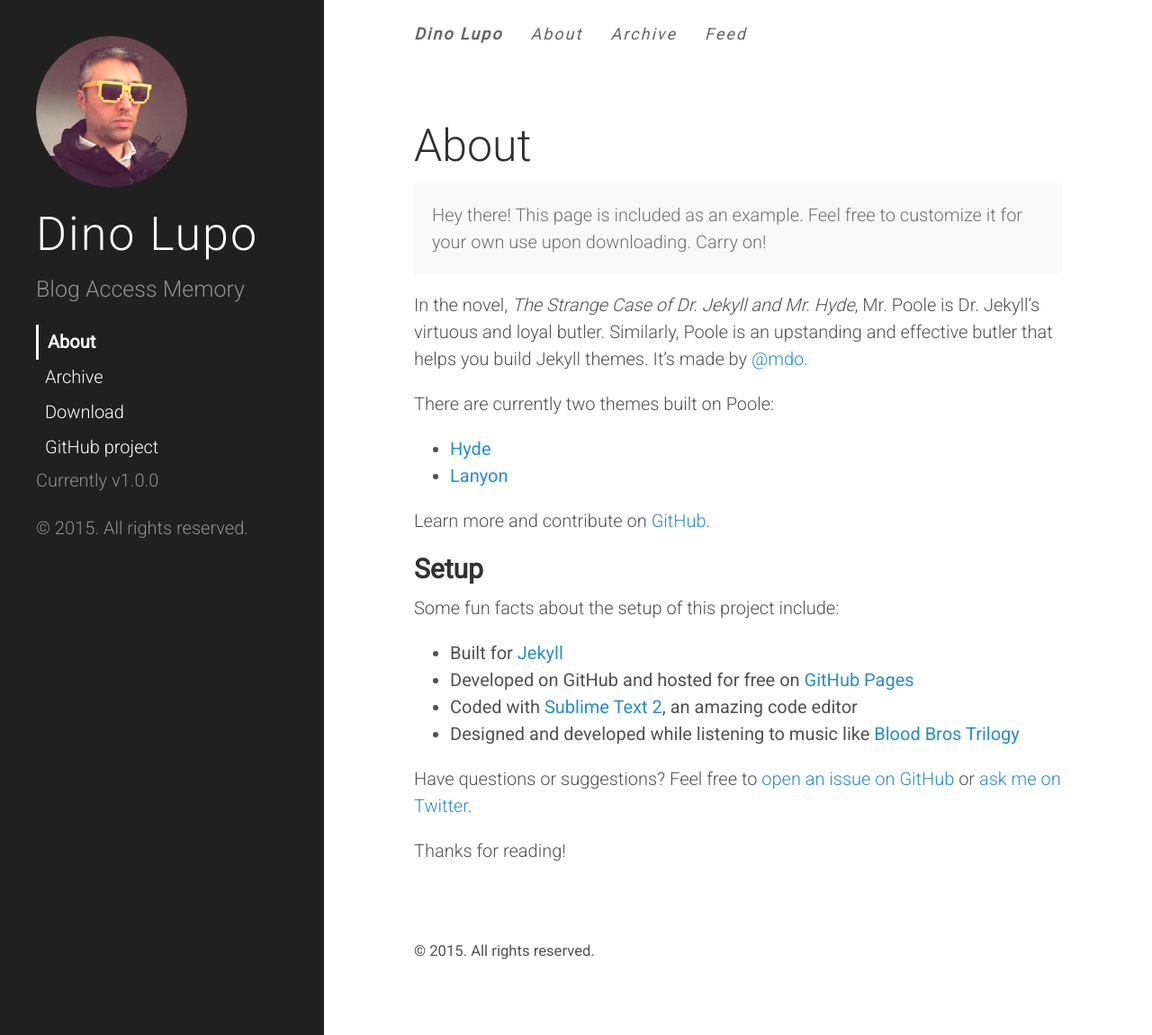
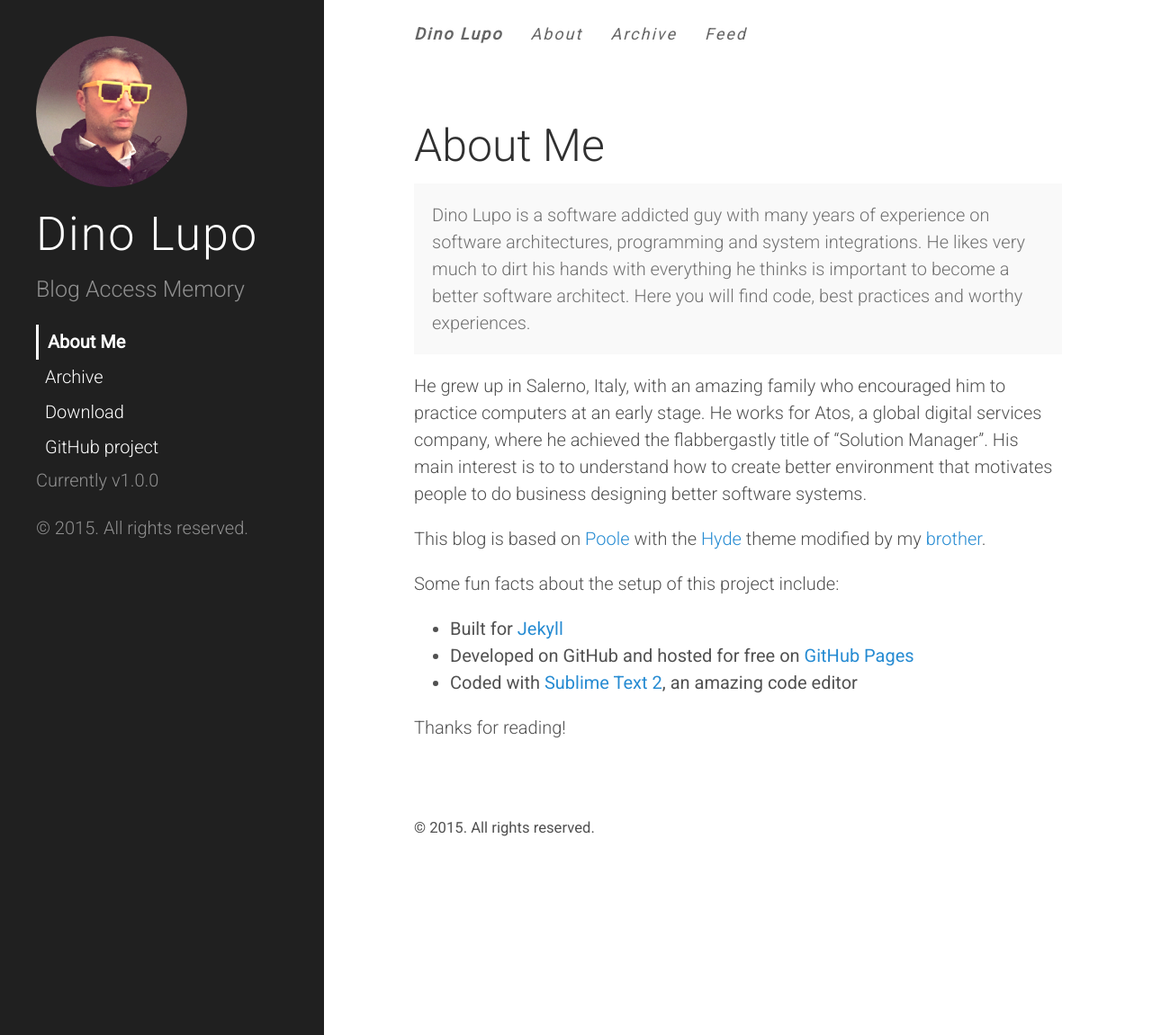
Before and after one commit to dinolupo/dinolupo.github.io, a Jekyll site: the page built from about.md, in a window 1280 px wide and 1151 px high. Shown: the whole window at 90% size. Built offline with Jekyll 4.4.1, drawn with Linux system fonts in a browser that asks for light colours.

Commit message:
About Done

```diff
--- a/about.md
+++ b/about.md
@@ -1,30 +1,24 @@
 ---
 layout: page
-title: About
+title: About Me
 ---
 
 <p class="message">
-  Hey there! This page is included as an example. Feel free to customize it for your own use upon downloading. Carry on!
+  Dino Lupo is a software addicted guy with many years of experience on software architectures, programming and system integrations. He likes very much to dirt his hands with everything he thinks is important to become a better software architect. Here you will find code, best practices and worthy experiences.
 </p>
 
-In the novel, *The Strange Case of Dr. Jekyll and Mr. Hyde*, Mr. Poole is Dr. Jekyll's virtuous and loyal butler. Similarly, Poole is an upstanding and effective butler that helps you build Jekyll themes. It's made by [@mdo](https://twitter.com/mdo).
+He grew up in Salerno, Italy, with an amazing family who encouraged him to practice computers at an early stage.
+He works for Atos, a global digital services company, where he achieved the flabbergastly title of "Solution Manager".
+His main interest is to to understand how to create better environment that motivates people to do business designing better software systems.
 
-There are currently two themes built on Poole:
 
-* [Hyde](http://hyde.getpoole.com)
-* [Lanyon](http://lanyon.getpoole.com)
+This blog is based on [Poole](https://github.com/poole/poole) with the [Hyde](http://hyde.getpoole.com) theme modified by my [brother](http://www.needanamemusic.com/site/).
 
-Learn more and contribute on [GitHub](https://github.com/poole).
-
-## Setup
 
 Some fun facts about the setup of this project include:
 
 * Built for [Jekyll](http://jekyllrb.com)
 * Developed on GitHub and hosted for free on [GitHub Pages](https://pages.github.com)
 * Coded with [Sublime Text 2](http://sublimetext.com), an amazing code editor
-* Designed and developed while listening to music like [Blood Bros Trilogy](https://soundcloud.com/maddecent/sets/blood-bros-series)
-
-Have questions or suggestions? Feel free to [open an issue on GitHub](https://github.com/poole/poole/issues/new) or [ask me on Twitter](https://twitter.com/mdo).
 
 Thanks for reading!
```
Also changed, not shown: 1 other file.
